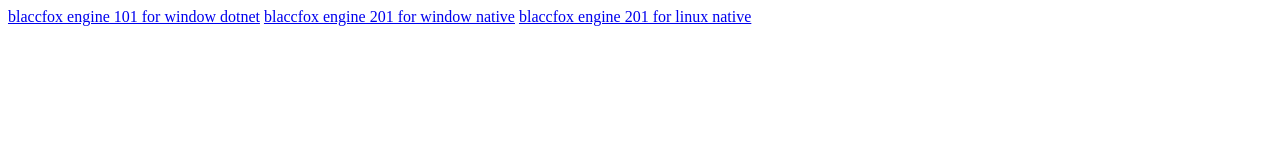
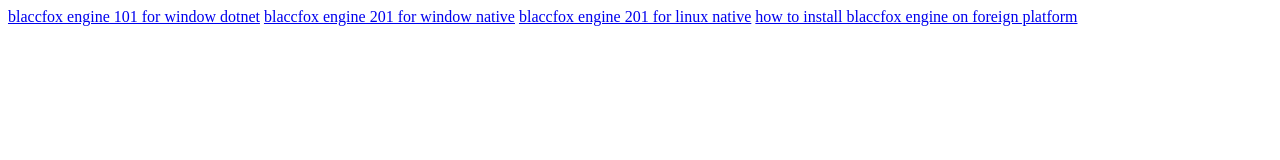
Before and after one commit to blaccfox2025/blaccfox2025, a plain HTML site: page index.html in a window 1280 px wide. Drawn offline with Linux system fonts and the light colour scheme.

Commit message:
Update index.html

```diff
--- a/index.html
+++ b/index.html
@@ -9,5 +9,7 @@
 
 		<a href="www.google.com">blaccfox engine 201 for window native</a>
 		<a href="www.google.com">blaccfox engine 201 for linux native</a>
+
+		<a href="www.google.com">how to install blaccfox engine on foreign platform</a>
 	</body>
 </html>
```
